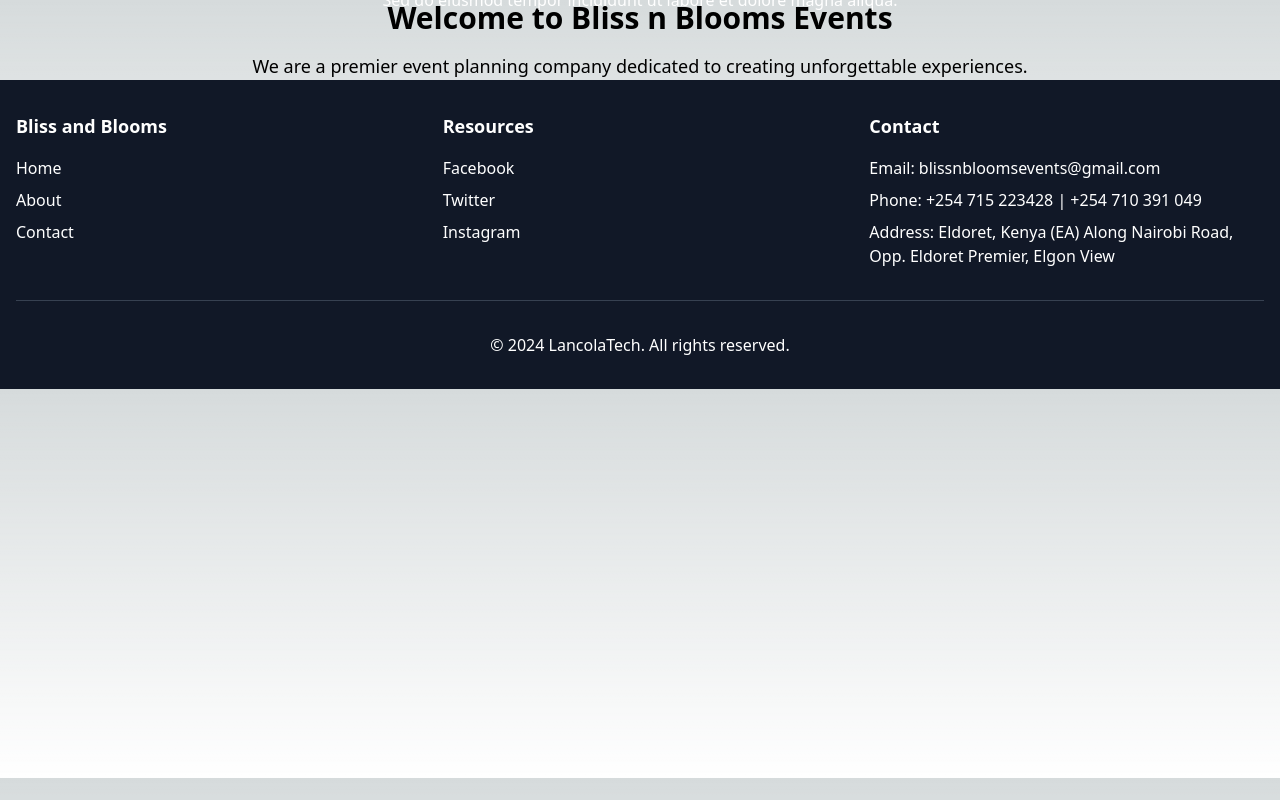
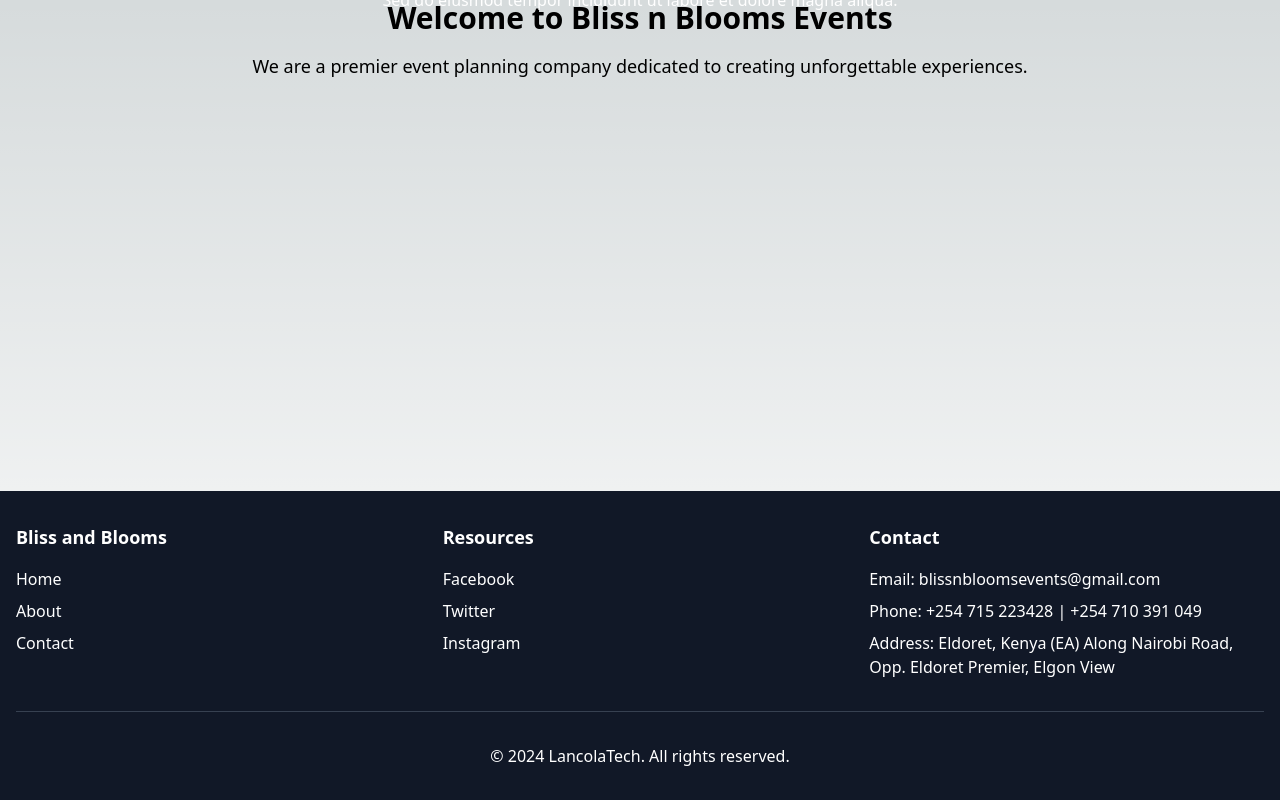
Before and after one commit to tulusdeveloper/bnb-event-web, a Next.js app: page /components/HomePage in a window 1280 px wide. Built offline with nearby package versions, Linux system fonts and the light colour scheme.

Commit message:
footer bottom positioning

```diff
--- a/src/pages/components/HomePage/index.jsx
+++ b/src/pages/components/HomePage/index.jsx
@@ -4,18 +4,16 @@
 
 const HomePage = () => {
   return (
-        <div className="flex flex-col flex-grow">
-
-            <div>
+    <div className="flex flex-col min-h-screen">
+      <div className="flex-grow">
         <ImageSlider />
-            </div>
         {/* Home page content goes here */}
         <div className="flex flex-col items-center justify-center flex-grow">
-                <h1 className="text-3xl font-bold mb-4" >Welcome to Bliss n Blooms Events</h1>
+          <h1 className="text-3xl font-bold mb-4">Welcome to Bliss n Blooms Events</h1>
           <p className="text-lg">We are a premier event planning company dedicated to creating unforgettable experiences.</p>
           {/* Add more content as needed */}
         </div>
-
+      </div>
       <Footer />
     </div>
   );
```
Lines whose indentation alone changed are shown as unchanged.
